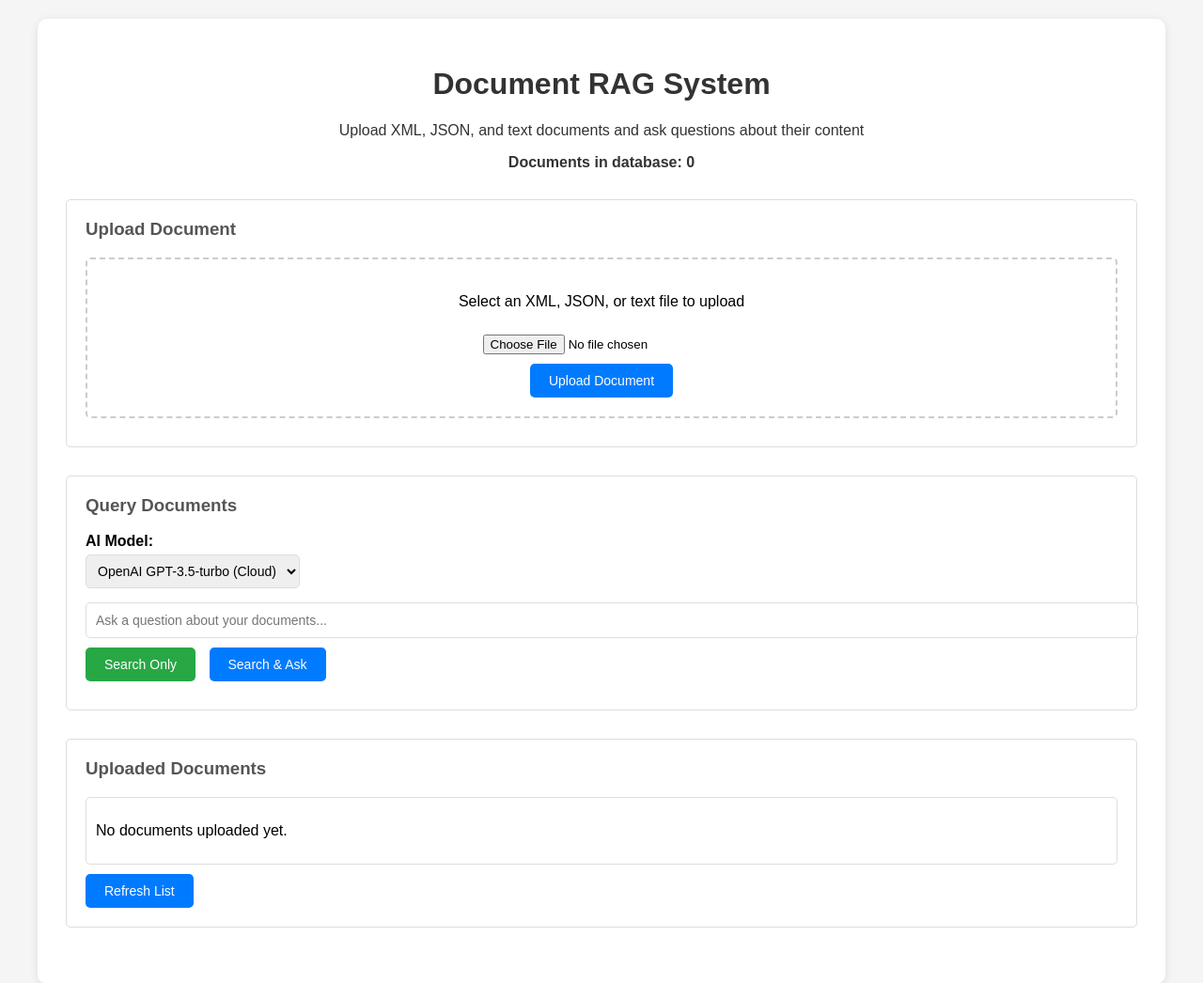
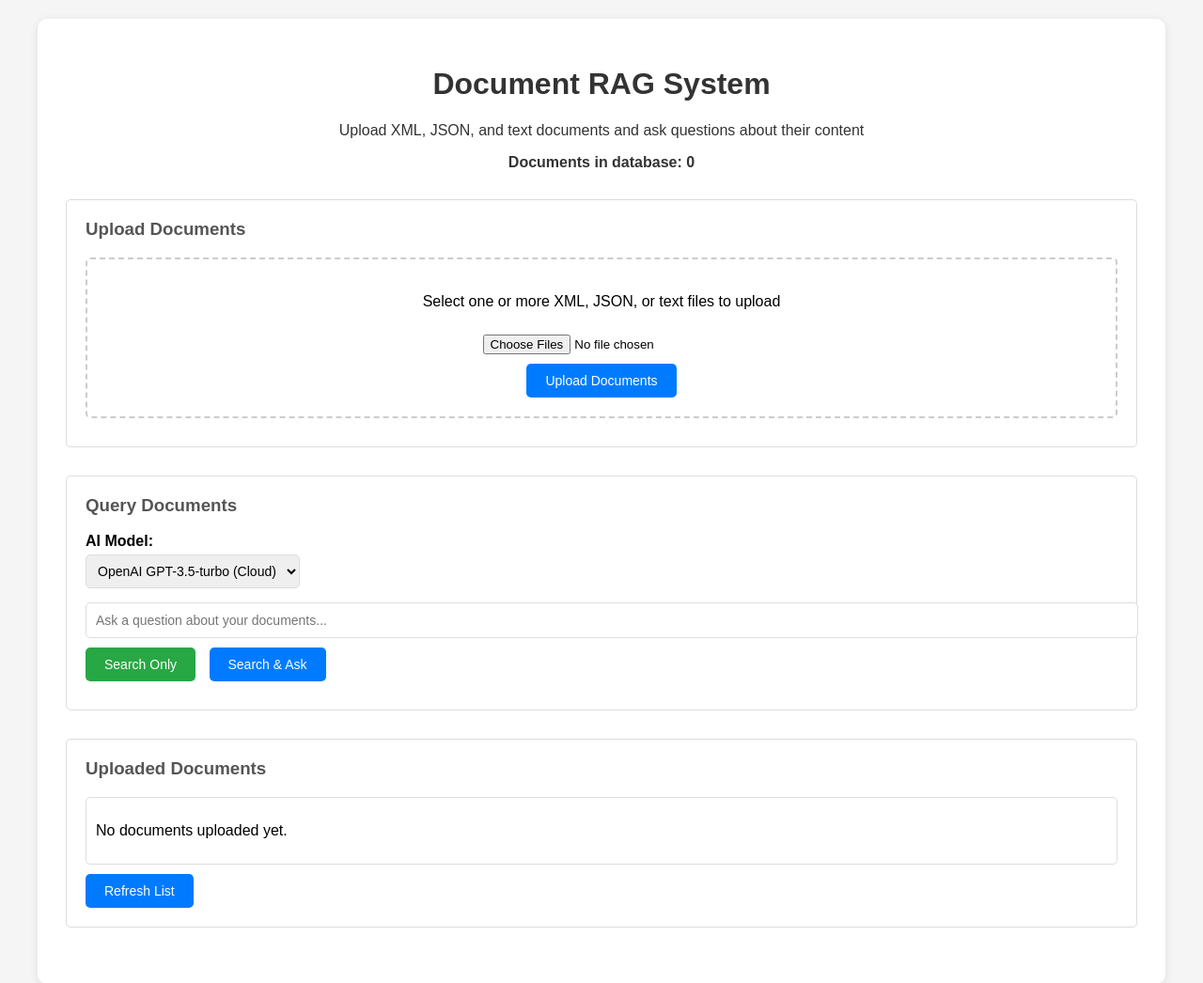
Before and after one commit to ion-mccusker/xml-rag, a FastAPI app: page / in a window 1280 px wide. Shown: the top 1046 px of the page at 94% size. Run offline with FastAPI, Linux system fonts and the light colour scheme; data that the repository does not hold is empty.

Commit message:
feat: support for uploading multiple documents at once

```diff
--- a/app.py
+++ b/app.py
@@ -105,6 +105,60 @@ async def upload_document(file: UploadFile = File(...)):
             file_type = "TEXT"
         raise HTTPException(status_code=500, detail=f"Error processing {file_type}: {str(e)}")
 
+@app.post("/upload-batch")
+async def upload_batch_documents(files: List[UploadFile] = File(...)):
+    allowed_extensions = ['.xml', '.json', '.txt', '.md', '.py', '.js', '.html', '.css', '.log', '.csv']
+    results = []
+    successful_uploads = 0
+    failed_uploads = 0
+
+    for file in files:
+        result = {"filename": file.filename}
+
+        try:
+            # Validate file extension
+            if not any(file.filename.endswith(ext) for ext in allowed_extensions):
+                result["success"] = False
+                result["error"] = f"File type not allowed. Only these file types are supported: {', '.join(allowed_extensions)}"
+                failed_uploads += 1
+                results.append(result)
+                continue
+
+            # Read and process file
+            content = await file.read()
+            text_content = content.decode('utf-8')
+
+            if file.filename.endswith('.xml'):
+                document_id = current_rag.add_xml_document(text_content, file.filename)
+                doc_type = "XML"
+            elif file.filename.endswith('.json'):
+                document_id = current_rag.add_json_document(text_content, file.filename)
+                doc_type = "JSON"
+            else:
+                document_id = current_rag.add_text_document(text_content, file.filename)
+                doc_type = "TEXT"
+
+            result["success"] = True
+            result["document_id"] = document_id
+            result["document_type"] = doc_type.lower()
+            result["message"] = f"{doc_type} document uploaded successfully"
+            successful_uploads += 1
+
+        except Exception as e:
+            result["success"] = False
+            result["error"] = str(e)
+            failed_uploads += 1
+
+        results.append(result)
+
+    return {
+        "total_files": len(files),
+        "successful_uploads": successful_uploads,
+        "failed_uploads": failed_uploads,
+        "results": results,
+        "message": f"Batch upload completed: {successful_uploads} successful, {failed_uploads} failed"
+    }
+
 @app.post("/query", response_model=QueryResponse)
 async def query_documents(query_request: QueryRequest):
     try:
--- a/templates/index.html
+++ b/templates/index.html
@@ -262,12 +262,12 @@
         </div>
 
         <div class="section">
-            <h3>Upload Document</h3>
+            <h3>Upload Documents</h3>
             <div class="upload-area">
-                <p>Select an XML, JSON, or text file to upload</p>
-                <input type="file" id="documentFile" accept=".xml,.json,.txt,.md,.py,.js,.html,.css,.log,.csv" />
+                <p>Select one or more XML, JSON, or text files to upload</p>
+                <input type="file" id="documentFile" accept=".xml,.json,.txt,.md,.py,.js,.html,.css,.log,.csv" multiple />
                 <br>
-                <button onclick="uploadFile()">Upload Document</button>
+                <button onclick="uploadFiles()">Upload Documents</button>
             </div>
             <div id="uploadStatus"></div>
         </div>
@@ -353,21 +353,27 @@
     </div>
 
     <script>
-        async function uploadFile() {
+        async function uploadFiles() {
             const fileInput = document.getElementById('documentFile');
-            const file = fileInput.files[0];
+            const files = fileInput.files;
             const statusDiv = document.getElementById('uploadStatus');
 
-            if (!file) {
-                showStatus('Please select a file first.', 'error');
+            if (files.length === 0) {
+                showStatus('Please select at least one file first.', 'error');
                 return;
             }
 
-            const formData = new FormData();
-            formData.append('file', file);
+            let results = [];
+            let successCount = 0;
+            let errorCount = 0;
 
             try {
-                statusDiv.innerHTML = '<div class="status">Uploading...</div>';
+                statusDiv.innerHTML = `<div class="status">Uploading ${files.length} file(s)...</div>`;
+
+                if (files.length === 1) {
+                    // Single file upload using original endpoint
+                    const formData = new FormData();
+                    formData.append('file', files[0]);
 
                     const response = await fetch('/upload', {
                         method: 'POST',
@@ -377,15 +383,95 @@
                     const result = await response.json();
 
                     if (response.ok) {
-                    showStatus(`File uploaded successfully: ${result.filename}`, 'success');
+                        results.push({success: true, filename: result.filename, message: result.message});
+                        successCount = 1;
+                    } else {
+                        results.push({success: false, filename: files[0].name, error: result.detail});
+                        errorCount = 1;
+                    }
+                } else {
+                    // Multiple files upload using batch endpoint
+                    const formData = new FormData();
+                    for (let i = 0; i < files.length; i++) {
+                        formData.append('files', files[i]);
+                    }
+
+                    const response = await fetch('/upload-batch', {
+                        method: 'POST',
+                        body: formData
+                    });
+
+                    const result = await response.json();
+
+                    if (response.ok) {
+                        results = result.results;
+                        successCount = result.successful_uploads;
+                        errorCount = result.failed_uploads;
+                    } else {
+                        // If batch endpoint fails, fall back to individual uploads
+                        statusDiv.innerHTML = `<div class="status">Batch upload failed, trying individual uploads...</div>`;
+
+                        for (let i = 0; i < files.length; i++) {
+                            const file = files[i];
+                            const formData = new FormData();
+                            formData.append('file', file);
+
+                            statusDiv.innerHTML = `<div class="status">Uploading file ${i + 1} of ${files.length}: ${file.name}...</div>`;
+
+                            try {
+                                const response = await fetch('/upload', {
+                                    method: 'POST',
+                                    body: formData
+                                });
+
+                                const result = await response.json();
+
+                                if (response.ok) {
+                                    results.push({success: true, filename: result.filename, message: result.message});
+                                    successCount++;
+                                } else {
+                                    results.push({success: false, filename: file.name, error: result.detail});
+                                    errorCount++;
+                                }
+                            } catch (error) {
+                                results.push({success: false, filename: file.name, error: error.message});
+                                errorCount++;
+                            }
+                        }
+                    }
+                }
+
+                // Show final results
+                let statusHTML = '<div class="status-results">';
+                statusHTML += `<div class="status ${errorCount === 0 ? 'success' : 'error'}">`;
+                statusHTML += `Upload completed: ${successCount} successful, ${errorCount} failed</div>`;
+
+                if (results.length > 1) {
+                    statusHTML += '<div class="upload-details" style="margin-top: 10px; max-height: 200px; overflow-y: auto; border: 1px solid #ddd; padding: 10px; border-radius: 5px; background-color: #f8f9fa;">';
+                    results.forEach(result => {
+                        if (result.success) {
+                            statusHTML += `<div style="color: #155724; margin: 2px 0;">✓ ${result.filename}: ${result.message}</div>`;
+                        } else {
+                            statusHTML += `<div style="color: #721c24; margin: 2px 0;">✗ ${result.filename}: ${result.error}</div>`;
+                        }
+                    });
+                    statusHTML += '</div>';
+                }
+
+                statusHTML += '</div>';
+                statusDiv.innerHTML = statusHTML;
+
                 fileInput.value = '';
                 refreshDocuments();
-                } else {
-                    showStatus(`Error: ${result.detail}`, 'error');
+
+            } catch (error) {
+                showStatus(`Error during upload: ${error.message}`, 'error');
             }
-            } catch (error) {
-                showStatus(`Error uploading file: ${error.message}`, 'error');
         }
+
+        // Keep the old function for backward compatibility
+        async function uploadFile() {
+            await uploadFiles();
         }
 
         async function queryDocuments() {
```
Lines whose indentation alone changed are shown as unchanged.
